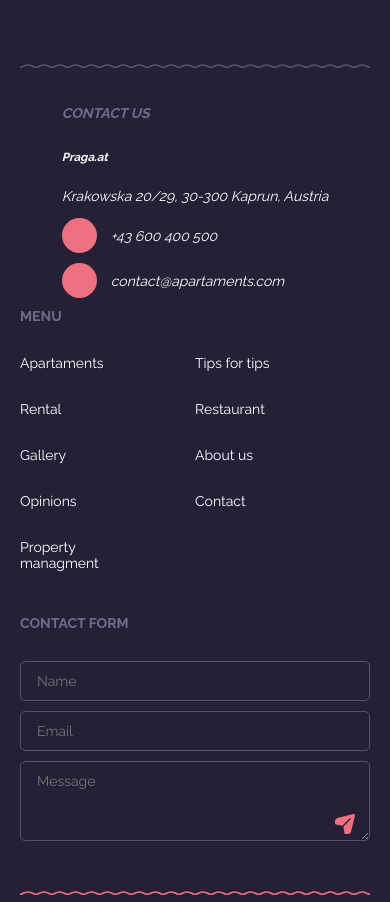
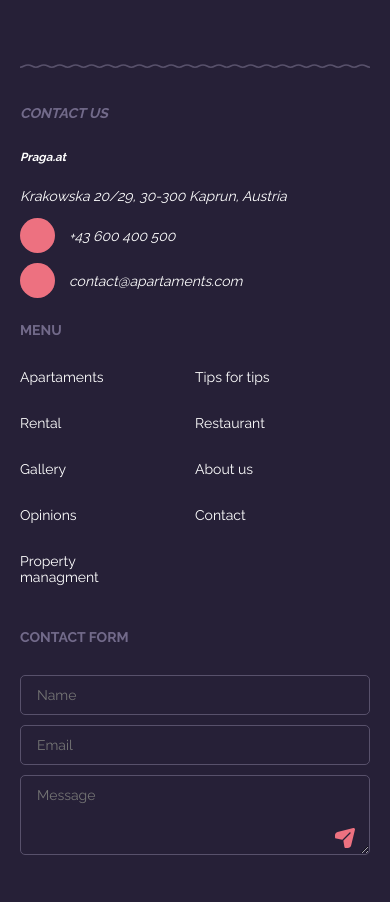
Before and after one commit to JaniecMichal/LandingPage-Hotel, a React (Create React App) app: page /#/ in a window 390 px wide. Shown: the part 3816-4718 px from the top of the page. Built offline with nearby package versions, Linux system fonts and the light colour scheme.

Commit message:
corrected name class

```diff
--- a/src/components/Footer/style.css
+++ b/src/components/Footer/style.css
@@ -84,7 +84,7 @@
     align-items: center;
     margin: 37px auto;
   }
-  .footer address {
+  .footerClass address {
     width: 100%;
     margin-bottom: 14px;
   }
```
